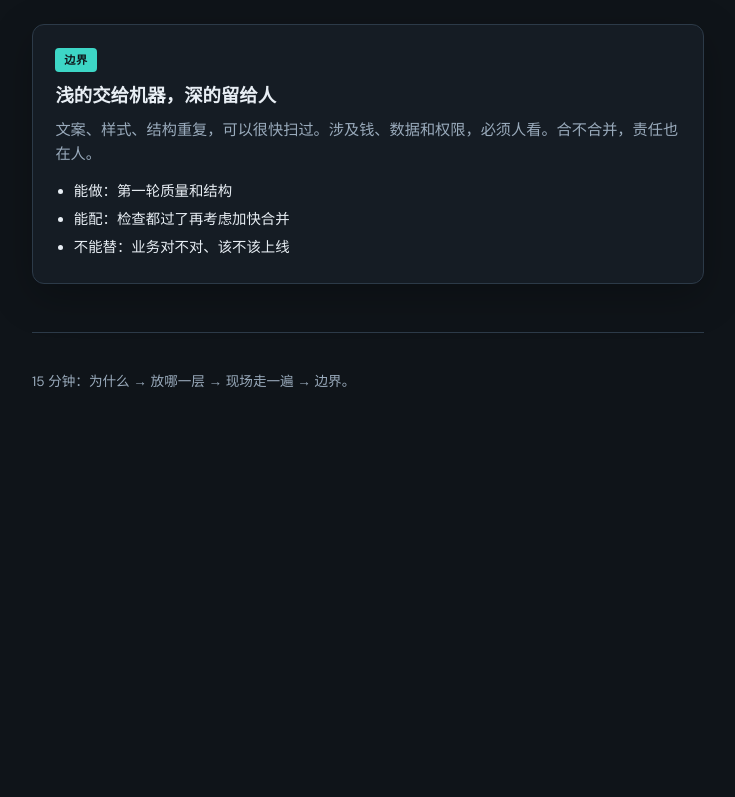
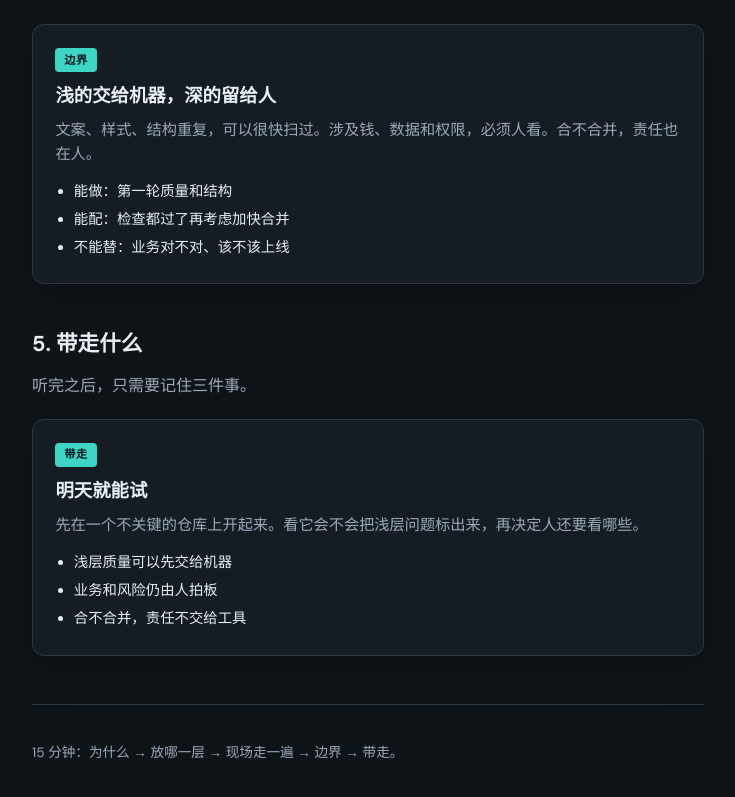
Before and after one commit to franksun001/ai-pr-review-demo, a React (Vite) app: page / in a window 1280 px wide. Shown: the part 1585-2382 px from the top of the page, without its empty margins (272-1007 px from the left). Before the commit the page ends 2055 px from the top, so only its background shows below. Built offline with nearby package versions, Linux system fonts and the light colour scheme.

Commit message:
[demo] add a fifth copy-pasted topic card
New section uses the same card markup so PR review can flag extraction.

```diff
--- a/src/App.tsx
+++ b/src/App.tsx
@@ -2,7 +2,7 @@
  * Talk landing page — 15-minute Brown Bag.
  *
  * INTENTIONAL QUALITY DEBT:
- * - Four sections paste the same `.topic-card` markup.
+ * - Five sections paste the same `.topic-card` markup.
  * - Do not extract a shared component until the talk has shown the PR review.
  */
 
@@ -92,10 +92,28 @@ export default function App() {
             </ul>
           </div>
         </section>
+
+        {/* --- duplicated card block #5 --- */}
+        <section className='section' id='takeaway'>
+          <h2>5. 带走什么</h2>
+          <p className='section-intro'>听完之后，只需要记住三件事。</p>
+          <div className='topic-card'>
+            <div className='topic-card__badge'>带走</div>
+            <h3 className='topic-card__title'>明天就能试</h3>
+            <p className='topic-card__body'>
+              先在一个不关键的仓库上开起来。看它会不会把浅层问题标出来，再决定人还要看哪些。
+            </p>
+            <ul className='topic-card__list'>
+              <li>浅层质量可以先交给机器</li>
+              <li>业务和风险仍由人拍板</li>
+              <li>合不合并，责任不交给工具</li>
+            </ul>
+          </div>
+        </section>
       </main>
 
       <footer className='footer'>
-        <p>15 分钟：为什么 → 放哪一层 → 现场走一遍 → 边界。</p>
+        <p>15 分钟：为什么 → 放哪一层 → 现场走一遍 → 边界 → 带走。</p>
       </footer>
     </div>
   );
```
